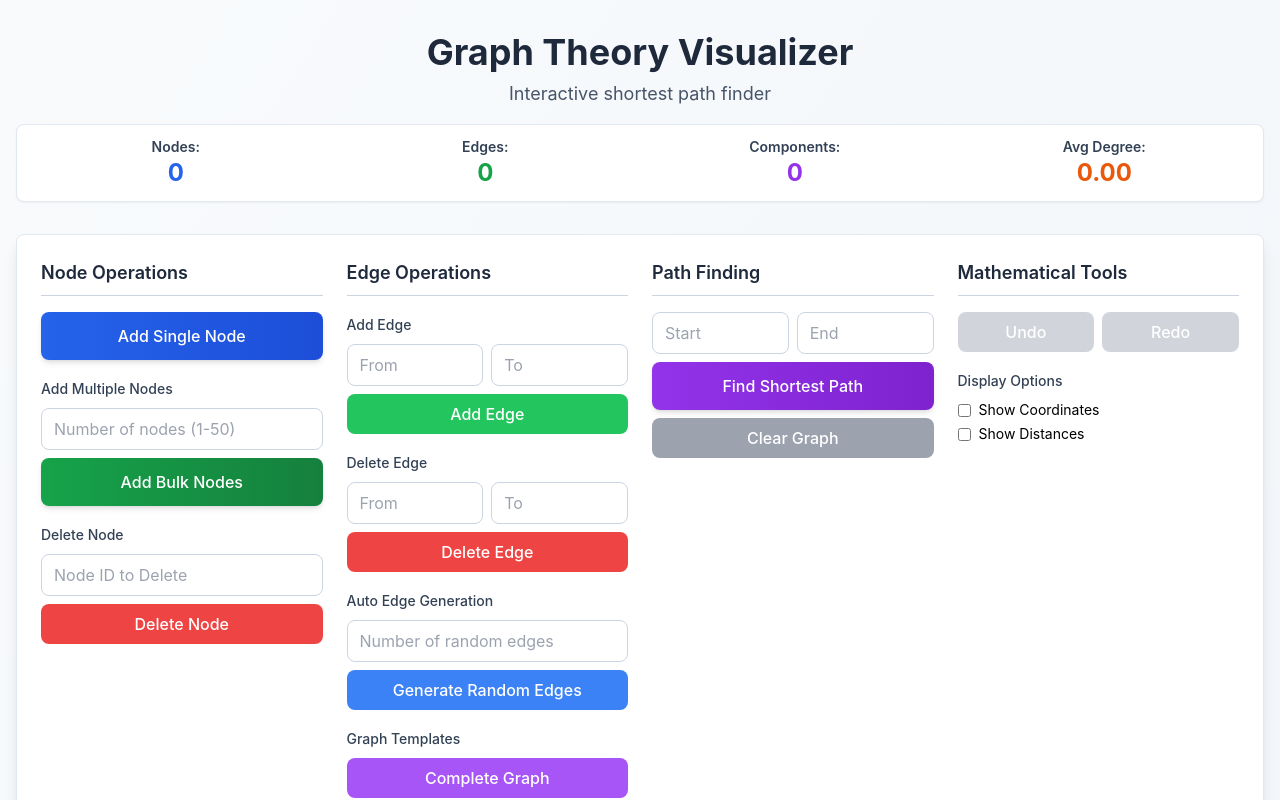
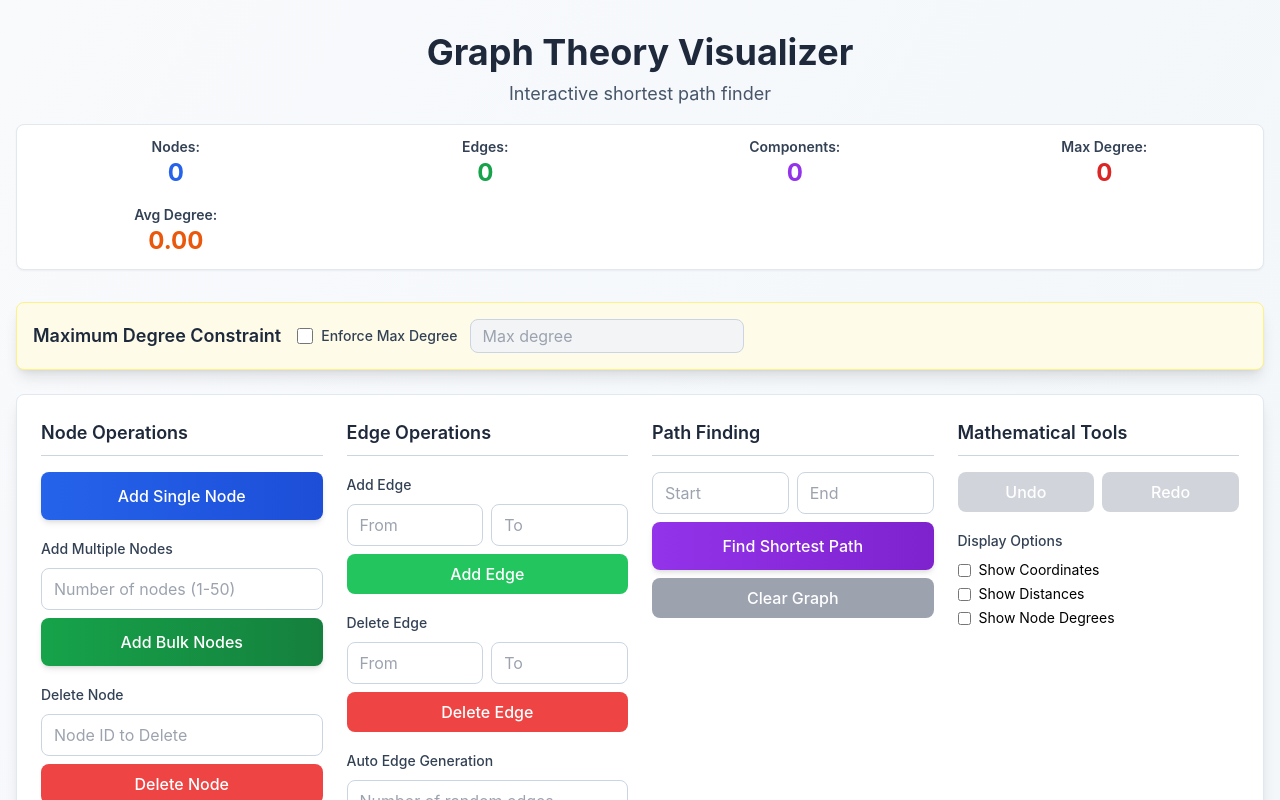
Before and after one commit to c2r0o0y1/Graph_Theory_Visualizer, a React (Create React App) app in the folder frontend/: page / in a window 1280 px wide. Shown: the top 800 px of the page. Built offline with nearby package versions, Linux system fonts and the light colour scheme.

Commit message:
Starting with the maxDeg and +1 colors

```diff
--- a/frontend/src/components/GraphVisualizer.jsx
+++ b/frontend/src/components/GraphVisualizer.jsx
@@ -16,6 +16,11 @@ export default function GraphVisualizer() {
   const [draggedNode, setDraggedNode] = useState(null);
   const [dragOffset, setDragOffset] = useState({ x: 0, y: 0 });
 
+  // Maximum degree constraint
+  const [maxDegree, setMaxDegree] = useState('');
+  const [enforceMaxDegree, setEnforceMaxDegree] = useState(false);
+
+
   // Mathematical visualization features
   const [zoom, setZoom] = useState(1);
   const [pan, setPan] = useState({ x: 0, y: 0 });
@@ -30,10 +35,61 @@ export default function GraphVisualizer() {
   const [showDistance, setShowDistance] = useState(false);
   const [algorithmInfo, setAlgorithmInfo] = useState('');
   const [autoEdgeCount, setAutoEdgeCount] = useState('');
-
+  const [nodeColors, setNodeColors] = useState({});
+  const [showDegrees, setShowDegrees] = useState(false);
   const width = 800;
   const height = 500;
   const svgRef = useRef(null);
+
+   // Calculate degree of a node
+   const getNodeDegree = (nodeId) => {
+    return edges.filter(e => e.from === nodeId || e.to === nodeId).length;
+  };
+
+  // Get all node degrees
+  const getNodeDegrees = () => {
+    const degrees = {};
+    nodes.forEach(node => {
+      degrees[node.id] = getNodeDegree(node.id);
+    });
+    return degrees;
+  };
+
+  // Check if adding an edge would violate max degree
+  const wouldViolateMaxDegree = (fromId, toId) => {
+    if (!enforceMaxDegree || !maxDegree) return false;
+
+    const maxDeg = parseInt(maxDegree);
+    const fromDegree = getNodeDegree(fromId);
+    const toDegree = getNodeDegree(toId);
+
+    return fromDegree >= maxDeg || toDegree >= maxDeg;
+  };
+
+  // Color nodes based on degree (for visualization)
+  const colorNodesByDegree = () => {
+    if (!enforceMaxDegree || !maxDegree) {
+      setNodeColors({});
+      return;
+    }
+
+    const maxDeg = parseInt(maxDegree);
+    const colors = ['#10B981', '#3B82F6', '#8B5CF6', '#EC4899', '#F59E0B', '#EF4444'];
+    const newColors = {};
+
+    nodes.forEach(node => {
+      const degree = getNodeDegree(node.id);
+      const colorIndex = Math.min(degree, colors.length - 1);
+      newColors[node.id] = colors[colorIndex];
+    });
+
+    setNodeColors(newColors);
+  };
+
+  // Update colors when edges or max degree changes
+  useEffect(() => {
+    colorNodesByDegree();
+  }, [edges.length, nodes.length, maxDegree, enforceMaxDegree]);
 
   // Mathematical coordinate system
   const transformPoint = (x, y) => ({
@@ -157,15 +213,43 @@ export default function GraphVisualizer() {
     const toId = parseInt(addEdgeTo);
     if (isNaN(fromId) || isNaN(toId) || fromId === toId) return;
 
+    // Check if nodes exist
+    const fromNode = nodes.find(n => n.id === fromId);
+    const toNode = nodes.find(n => n.id === toId);
+    if (!fromNode || !toNode) {
+      alert('One or both nodes do not exist!');
+      return;
+    }
+
+    // Check if edge already exists
     const edgeExists = edges.some(e =>
       (e.from === fromId && e.to === toId) || (e.from === toId && e.to === fromId)
     );
 
-    if (!edgeExists) {
-      const newEdges = [...edges, { from: fromId, to: toId }];
-      setEdges(newEdges);
-      saveToHistory(nodes, newEdges, `Added edge ${fromId} → ${toId}`);
+    if (edgeExists) {
+      alert('Edge already exists!');
+      return;
     }
+
+    // Check max degree constraint
+    if (enforceMaxDegree && maxDegree) {
+      const maxDeg = parseInt(maxDegree);
+      const fromDegree = getNodeDegree(fromId);
+      const toDegree = getNodeDegree(toId);
+
+      if (fromDegree >= maxDeg) {
+        alert(`Cannot add edge: Node ${fromId} already has maximum degree of ${maxDeg}`);
+        return;
+      }
+      if (toDegree >= maxDeg) {
+        alert(`Cannot add edge: Node ${toId} already has maximum degree of ${maxDeg}`);
+        return;
+      }
+    }
+
+    const newEdges = [...edges, { from: fromId, to: toId }];
+    setEdges(newEdges);
+    saveToHistory(nodes, newEdges, `Added edge ${fromId} → ${toId}`);
     setAddEdgeFrom('');
     setAddEdgeTo('');
   };
@@ -275,7 +359,7 @@ export default function GraphVisualizer() {
 
     const newEdges = [...edges];
     const maxPossibleEdges = (nodes.length * (nodes.length - 1)) / 2;
-    const edgesToAdd = Math.min(count, maxPossibleEdges - edges.length);
+    let edgesToAdd = Math.min(count, maxPossibleEdges - edges.length);
 
     if (edgesToAdd <= 0) {
       setAlgorithmInfo('Graph is already complete or too many edges requested');
@@ -283,9 +367,10 @@ export default function GraphVisualizer() {
     }
 
     let attempts = 0;
-    const maxAttempts = edgesToAdd * 10;
+    const maxAttempts = edgesToAdd * 20;
+    let addedCount = 0;
 
-    while (newEdges.length < edges.length + edgesToAdd && attempts < maxAttempts) {
+    while (addedCount < edgesToAdd && attempts < maxAttempts) {
       const fromIndex = Math.floor(Math.random() * nodes.length);
       const toIndex = Math.floor(Math.random() * nodes.length);
 
@@ -298,7 +383,20 @@ export default function GraphVisualizer() {
         );
 
         if (!edgeExists) {
-          newEdges.push({ from: fromId, to: toId });
+          // Check max degree constraint
+          if (enforceMaxDegree && maxDegree) {
+            const maxDeg = parseInt(maxDegree);
+            const fromDegree = newEdges.filter(e => e.from === fromId || e.to === fromId).length;
+            const toDegree = newEdges.filter(e => e.from === toId || e.to === toId).length;
+
+            if (fromDegree < maxDeg && toDegree < maxDeg) {
+              newEdges.push({ from: fromId, to: toId });
+              addedCount++;
+            }
+          } else {
+            newEdges.push({ from: fromId, to: toId });
+            addedCount++;
+          }
         }
       }
       attempts++;
@@ -306,8 +404,9 @@ export default function GraphVisualizer() {
 
     setEdges(newEdges);
     setAutoEdgeCount('');
-    saveToHistory(nodes, newEdges, `Generated ${newEdges.length - edges.length} random edges`);
-    setAlgorithmInfo(`Added ${newEdges.length - edges.length} random edges`);
+    saveToHistory(nodes, newEdges, `Generated ${addedCount} random edges`);
+    const constraintMsg = enforceMaxDegree ? ` (respecting max degree ${maxDegree})` : '';
+    setAlgorithmInfo(`Added ${addedCount} random edges${constraintMsg}`);
   };
 
   // Create complete graph (all nodes connected to all others)
@@ -315,6 +414,14 @@ export default function GraphVisualizer() {
     if (nodes.length < 2) {
       setAlgorithmInfo('Need at least 2 nodes to create a complete graph');
       return;
+    }
+
+    if (enforceMaxDegree && maxDegree) {
+      const maxDeg = parseInt(maxDegree);
+      if (maxDeg < nodes.length - 1) {
+        alert(`Cannot create complete graph: Maximum degree ${maxDeg} is less than required ${nodes.length - 1}`);
+        return;
+      }
     }
 
     const newEdges = [];
@@ -337,6 +444,14 @@ export default function GraphVisualizer() {
       return;
     }
 
+    if (enforceMaxDegree && maxDegree) {
+      const maxDeg = parseInt(maxDegree);
+      if (maxDeg < 2) {
+        alert(`Cannot create cycle graph: Maximum degree ${maxDeg} is less than required 2`);
+        return;
+      }
+    }
+
     const newEdges = [];
 
     for (let i = 0; i < nodes.length; i++) {
@@ -349,11 +464,20 @@ export default function GraphVisualizer() {
     setAlgorithmInfo(`Created cycle graph with ${newEdges.length} edges`);
   };
 
+
   // Create a star graph (one central node connected to all others)
   const createStarGraph = () => {
     if (nodes.length < 2) {
       setAlgorithmInfo('Need at least 2 nodes to create a star graph');
       return;
+    }
+
+    if (enforceMaxDegree && maxDegree) {
+      const maxDeg = parseInt(maxDegree);
+      if (maxDeg < nodes.length - 1) {
+        alert(`Cannot create star graph: Maximum degree ${maxDeg} is less than required ${nodes.length - 1} for center node`);
+        return;
+      }
     }
 
     const newEdges = [];
@@ -365,7 +489,7 @@ export default function GraphVisualizer() {
 
     setEdges(newEdges);
     saveToHistory(nodes, newEdges, `Created star graph with ${newEdges.length} edges`);
-    setAlgorithmInfo(`Created star graph with ${newEdges.length} edges`);
+    setAlgorithmInfo(`Created star graph with ${newEdges.length} edges (center: node ${centerNode})`);
   };
 
   // Mathematical zoom and pan
@@ -450,12 +574,15 @@ export default function GraphVisualizer() {
     const nodeCount = nodes.length;
     const edgeCount = edges.length;
     const connectedComponents = calculateConnectedComponents();
+    const degrees = getNodeDegrees();
+    const maxCurrentDegree = nodeCount > 0 ? Math.max(...Object.values(degrees)) : 0;
     const averageDegree = edgeCount > 0 ? (2 * edgeCount) / nodeCount : 0;
 
     return {
       nodeCount,
       edgeCount,
       connectedComponents,
+      maxCurrentDegree,
       averageDegree: averageDegree.toFixed(2)
     };
   };
@@ -513,6 +640,10 @@ export default function GraphVisualizer() {
                 <div className="text-2xl font-bold text-purple-600">{graphProps.connectedComponents}</div>
               </div>
               <div className="text-center">
+                <span className="font-semibold text-slate-700">Max Degree:</span>
+                <div className="text-2xl font-bold text-red-600">{graphProps.maxCurrentDegree}</div>
+              </div>
+              <div className="text-center">
                 <span className="font-semibold text-slate-700">Avg Degree:</span>
                 <div className="text-2xl font-bold text-orange-600">{graphProps.averageDegree}</div>
               </div>
@@ -529,6 +660,38 @@ export default function GraphVisualizer() {
             </div>
           </div>
         )}
+
+        {/* Maximum Degree Constraint */}
+        <div className="bg-yellow-50 rounded-lg shadow-lg p-4 mb-6 border border-yellow-200">
+          <div className="flex flex-wrap items-center gap-4">
+            <h3 className="text-lg font-semibold text-slate-800">Maximum Degree Constraint</h3>
+            <div className="flex items-center gap-3">
+              <label className="flex items-center">
+                <input
+                  type="checkbox"
+                  checked={enforceMaxDegree}
+                  onChange={(e) => setEnforceMaxDegree(e.target.checked)}
+                  className="mr-2 h-4 w-4 text-blue-600 focus:ring-blue-500 border-gray-300 rounded"
+                />
+                <span className="text-sm font-medium text-slate-700">Enforce Max Degree</span>
+              </label>
+              <input
+                type="number"
+                placeholder="Max degree"
+                value={maxDegree}
+                onChange={(e) => setMaxDegree(e.target.value)}
+                min="1"
+                disabled={!enforceMaxDegree}
+                className="px-3 py-1 border border-slate-300 rounded-lg focus:outline-none focus:ring-2 focus:ring-yellow-500 disabled:bg-gray-100 disabled:text-gray-400"
+              />
+              {enforceMaxDegree && maxDegree && (
+                <span className="text-sm text-slate-600 bg-yellow-100 px-2 py-1 rounded">
+                  Max degree: {maxDegree} (for graph coloring: {parseInt(maxDegree) + 1} colors needed)
+                </span>
+              )}
+            </div>
+          </div>
+        </div>
 
         {/* Control Panel */}
         <div className="bg-white rounded-lg shadow-lg p-6 mb-6 border border-slate-200">
@@ -826,6 +989,15 @@ export default function GraphVisualizer() {
                     />
                     Show Distances
                   </label>
+                  <label className="flex items-center text-sm">
+                    <input
+                      type="checkbox"
+                      checked={showDegrees}
+                      onChange={(e) => setShowDegrees(e.target.checked)}
+                      className="mr-2"
+                    />
+                    Show Node Degrees
+                  </label>
                 </div>
               </div>
             </div>
@@ -847,6 +1019,12 @@ export default function GraphVisualizer() {
               <div className="flex items-center gap-2">
                 <span className="font-semibold">Node IDs:</span>
                 <span className="bg-gray-100 text-gray-800 px-2 py-1 rounded">{nodes.map(n => n.id).sort((a, b) => a - b).join(', ')}</span>
+              </div>
+            )}
+            {enforceMaxDegree && maxDegree && (
+              <div className="flex items-center gap-2">
+                <span className="font-semibold">Max Degree Limit:</span>
+                <span className="bg-yellow-100 text-yellow-800 px-2 py-1 rounded">{maxDegree}</span>
               </div>
             )}
           </div>
@@ -935,7 +1113,8 @@ export default function GraphVisualizer() {
               {nodes.map(n => {
                 const isInPath = currentPath.includes(n.id);
                 const isCurrentStep = isAnimating && n.id === animationPath[animationIndex];
-
+                const degree = getNodeDegree(n.id);
+                const nodeColor = nodeColors[n.id] || '#E5E7EB';
                 return (
                   <g
                     key={n.id}
@@ -947,7 +1126,7 @@ export default function GraphVisualizer() {
                       cx={n.x}
                       cy={n.y}
                       r={25}
-                      fill={isCurrentStep ? '#EF4444' : isInPath ? '#7C3AED' : '#E5E7EB'}
+                      fill={isCurrentStep ? '#EF4444' : isInPath ? '#7C3AED' : (enforceMaxDegree ? nodeColor : '#E5E7EB')}
                       stroke={isCurrentStep ? '#DC2626' : isInPath ? '#5B21B6' : '#6B7280'}
                       strokeWidth={isCurrentStep ? 4 : isInPath ? 3 : 2}
                       className="transition-all duration-300 hover:stroke-slate-400"
@@ -959,7 +1138,7 @@ export default function GraphVisualizer() {
                       dy=".3em"
                       fontSize={14}
                       fontWeight="bold"
-                      fill={isCurrentStep ? '#FFFFFF' : isInPath ? '#FFFFFF' : '#374151'}
+                      fill={isCurrentStep || isInPath || (enforceMaxDegree && degree > 0) ? '#FFFFFF' : '#374151'}
                       className="transition-all duration-300 select-none"
                     >
                       {n.id}
@@ -974,6 +1153,19 @@ export default function GraphVisualizer() {
                         className="pointer-events-none"
                       >
                         ({n.x.toFixed(0)}, {n.y.toFixed(0)})
+                      </text>
+                    )}
+                    {showDegrees && (
+                      <text
+                        x={n.x}
+                        y={n.y - 35}
+                        textAnchor="middle"
+                        fontSize={11}
+                        fontWeight="bold"
+                        fill={enforceMaxDegree && maxDegree && degree >= parseInt(maxDegree) ? '#DC2626' : '#059669'}
+                        className="pointer-events-none"
+                      >
+                        deg: {degree}
                       </text>
                     )}
                   </g>
@@ -998,6 +1190,9 @@ export default function GraphVisualizer() {
             <li>• Step through the algorithm with Previous/Next buttons</li>
             <li>• View current graph stats (nodes, edges, node IDs) above the visualization</li>
             <li>• Use "Clear Graph" to start over</li>
+            <li>• <strong>Maximum Degree Constraint:</strong> Enable to limit the number of edges per node (useful for graph coloring algorithms)</li>
+            <li>• When max degree is enforced, nodes are colored by their degree (green → red gradient)</li>
+            <li>• For graph coloring: If max degree is r, you need at most r+1 colors</li>
           </ul>
         </div>
       </div>
```
